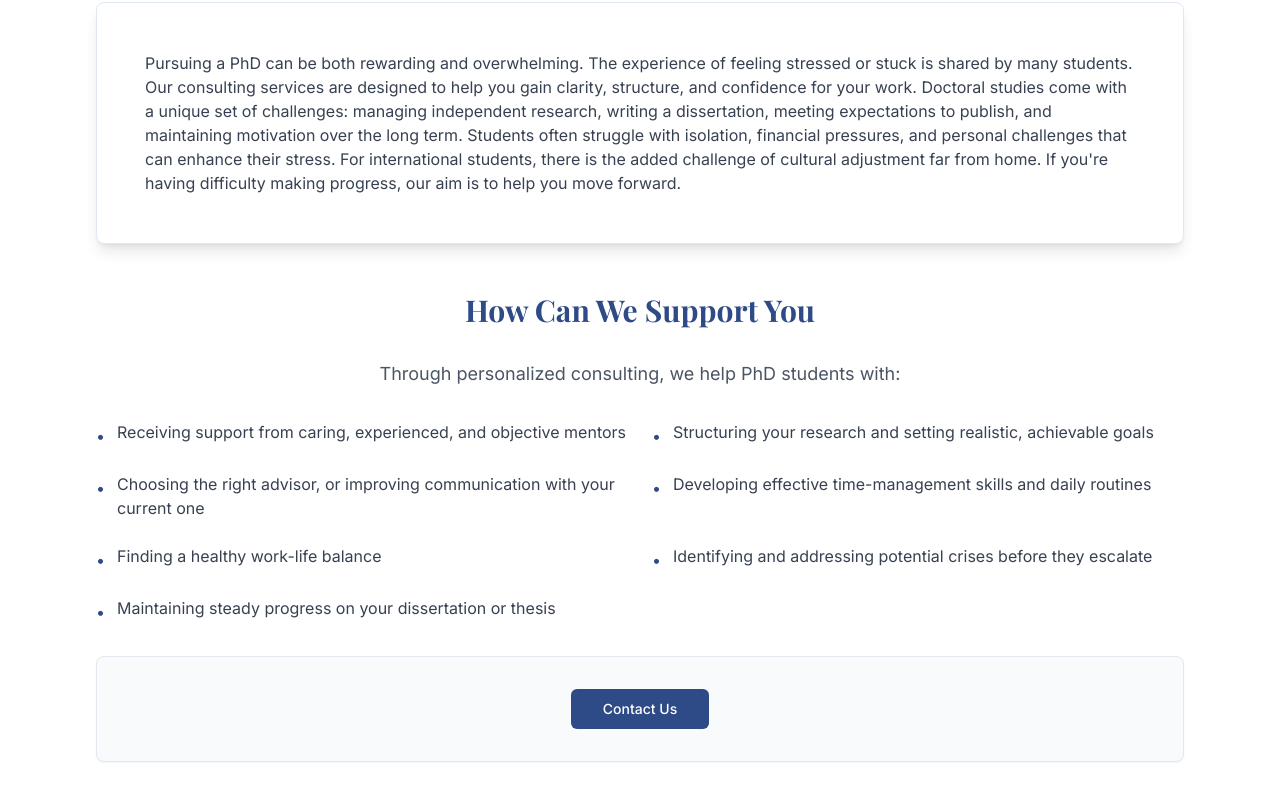
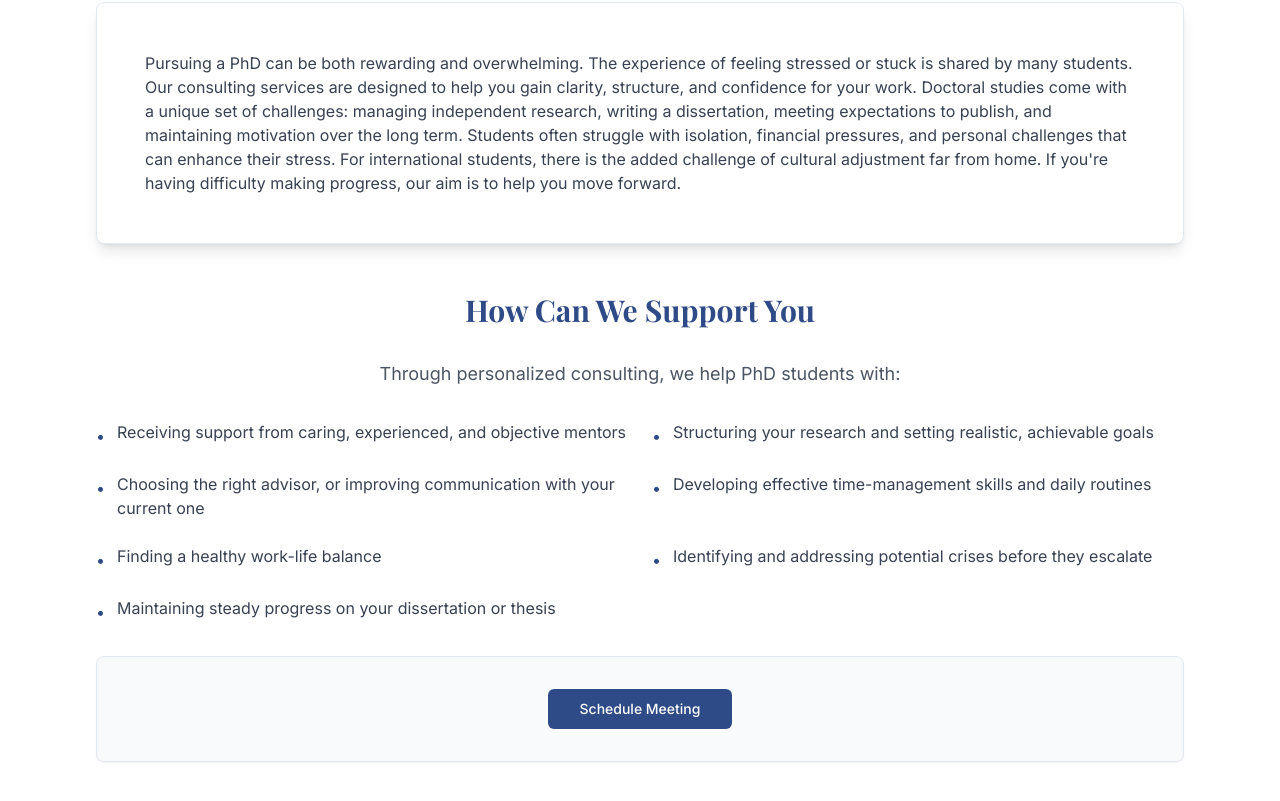
Before and after one commit to ReuvenKatz/pathway-nexus-gateway1, a React (Vite) app: page /services in a window 1280 px wide. Shown: the part 383-1184 px from the top of the page. Built offline with nearby package versions, Linux system fonts and the light colour scheme; a web font is replaced by a local one.

Commit message:
Add "Schedule Meeting" CTA
Added "Schedule Meeting" Call to Action buttons to both the "Individual Consulting" and "Career Guidance" sections on the Services page.

```diff
--- a/src/pages/Services.tsx
+++ b/src/pages/Services.tsx
@@ -87,8 +87,8 @@ const Services = () => {
               <CardContent className="p-8 text-center">
                 <div className="flex justify-center">
                   <Button asChild className="bg-[#2E4A87] hover:bg-[#1e3a6f] text-white px-8 py-3">
-                    <Link to="/contact">
-                      Contact Us
+                    <Link to="/schedule">
+                      Schedule Meeting
                     </Link>
                   </Button>
                 </div>
@@ -125,8 +125,8 @@ const Services = () => {
               <CardContent className="p-6">
                 <div className="flex justify-center">
                   <Button asChild className="bg-[#2E4A87] hover:bg-[#1e3a6f] text-white px-8 py-3">
-                    <Link to="/contact">
-                      Contact Us
+                    <Link to="/schedule">
+                      Schedule Meeting
                     </Link>
                   </Button>
                 </div>
```
